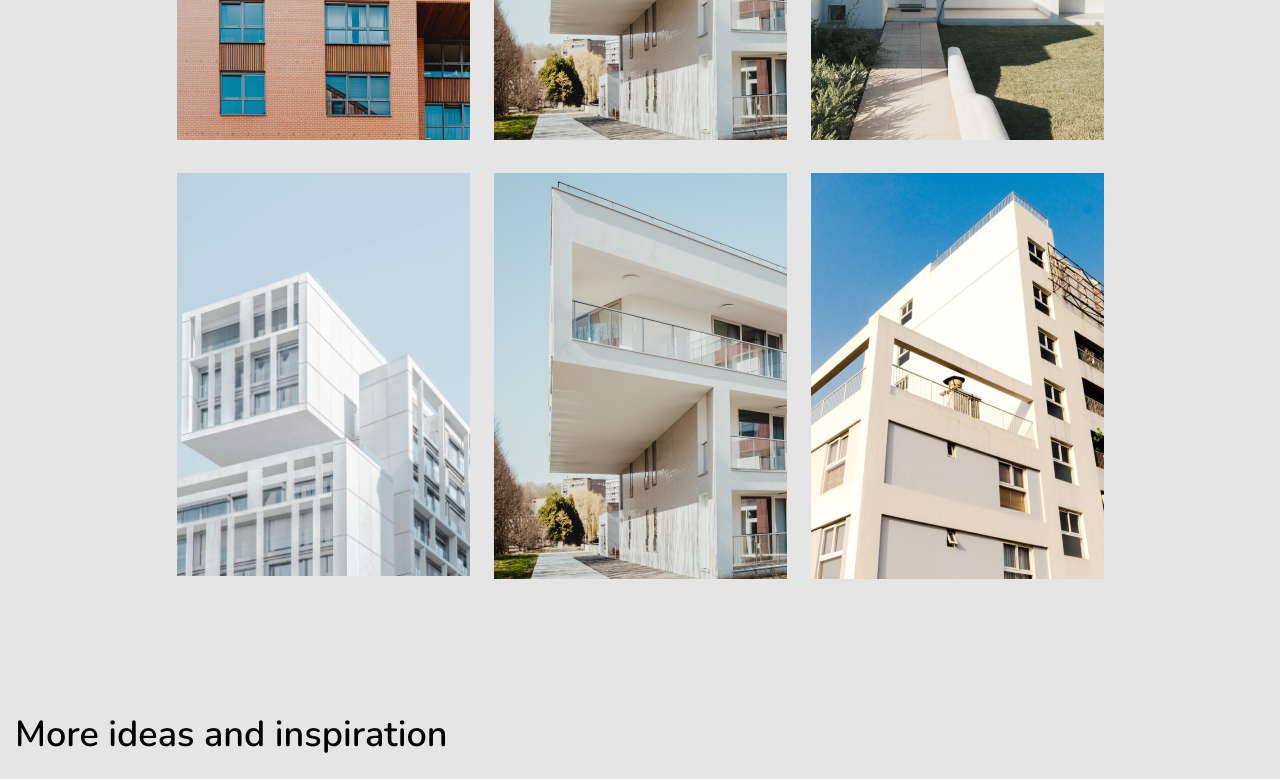
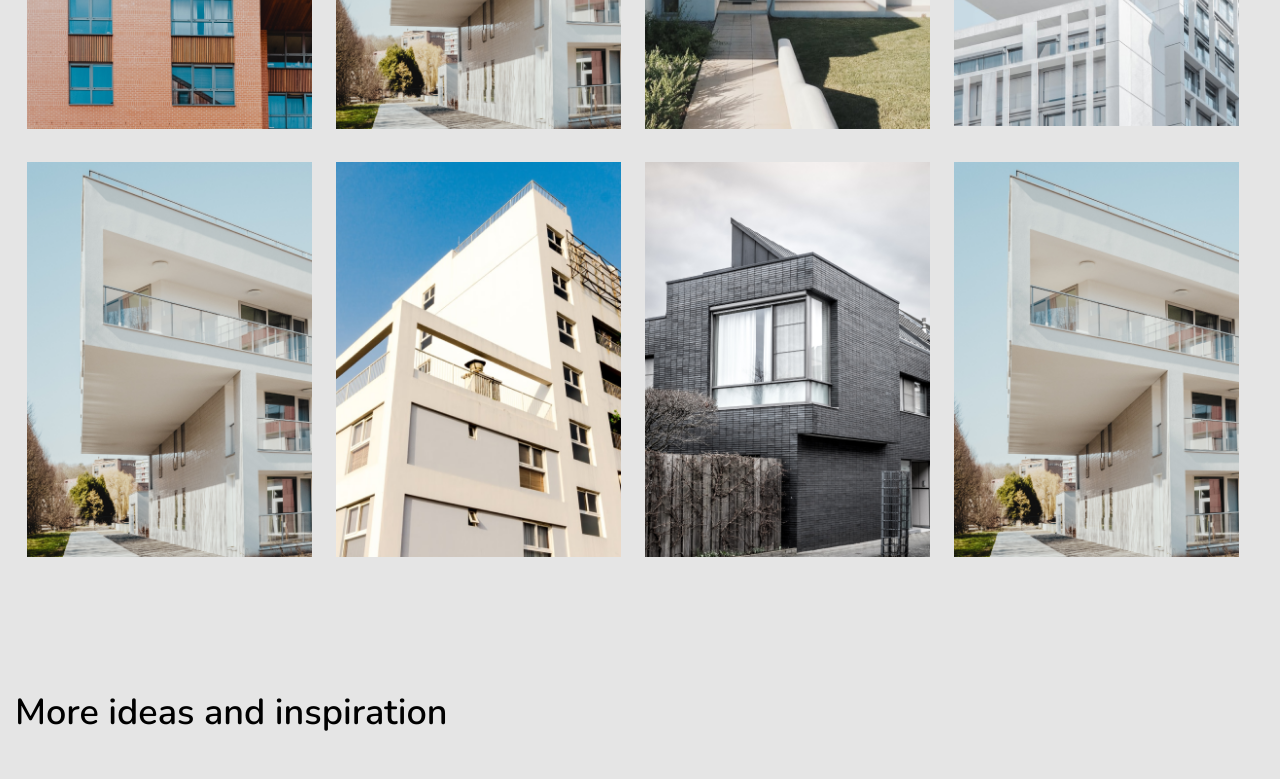
Before and after one commit to KojikiKiraFox/HOUSESALE, a plain HTML site: page index.html in a window 1280 px wide. Shown: the part 2265-3044 px from the top of the page. Drawn offline with nearby package versions, Linux system fonts and the light colour scheme.

Commit message:
fix ideas

```diff
--- a/css/style.css
+++ b/css/style.css
@@ -350,9 +350,6 @@ button{
     padding: 120px 0 110px;
 }
 
-.ideas__items{
-    justify-content: center;
-}
 
 .ideas-title{
     margin-left: 15px;
@@ -369,7 +366,7 @@ button{
 }
 
 .ideas__item-img{
-    max-width: 293px;
+    max-width: 285px;
     max-height: 406px;
 }
 
--- a/index.html
+++ b/index.html
@@ -135,6 +135,20 @@
                 <a href="#" class="ideas__item-link">
                     <div class="ideas__item">
                         <img src="img/ideas/06.png" alt="House" class="ideas__item-img">
+                    </div>
+                </a>
+                <!-- ideas__item -->
+
+                <a href="#" class="ideas__item-link">
+                    <div class="ideas__item">
+                        <img src="img/ideas/07.png" alt="House" class="ideas__item-img">
+                    </div>
+                </a>
+                <!-- ideas__item -->
+
+                <a href="#" class="ideas__item-link">
+                    <div class="ideas__item">
+                        <img src="img/ideas/08.png" alt="House" class="ideas__item-img">
                     </div>
                 </a>
                 <!-- ideas__item -->
```
